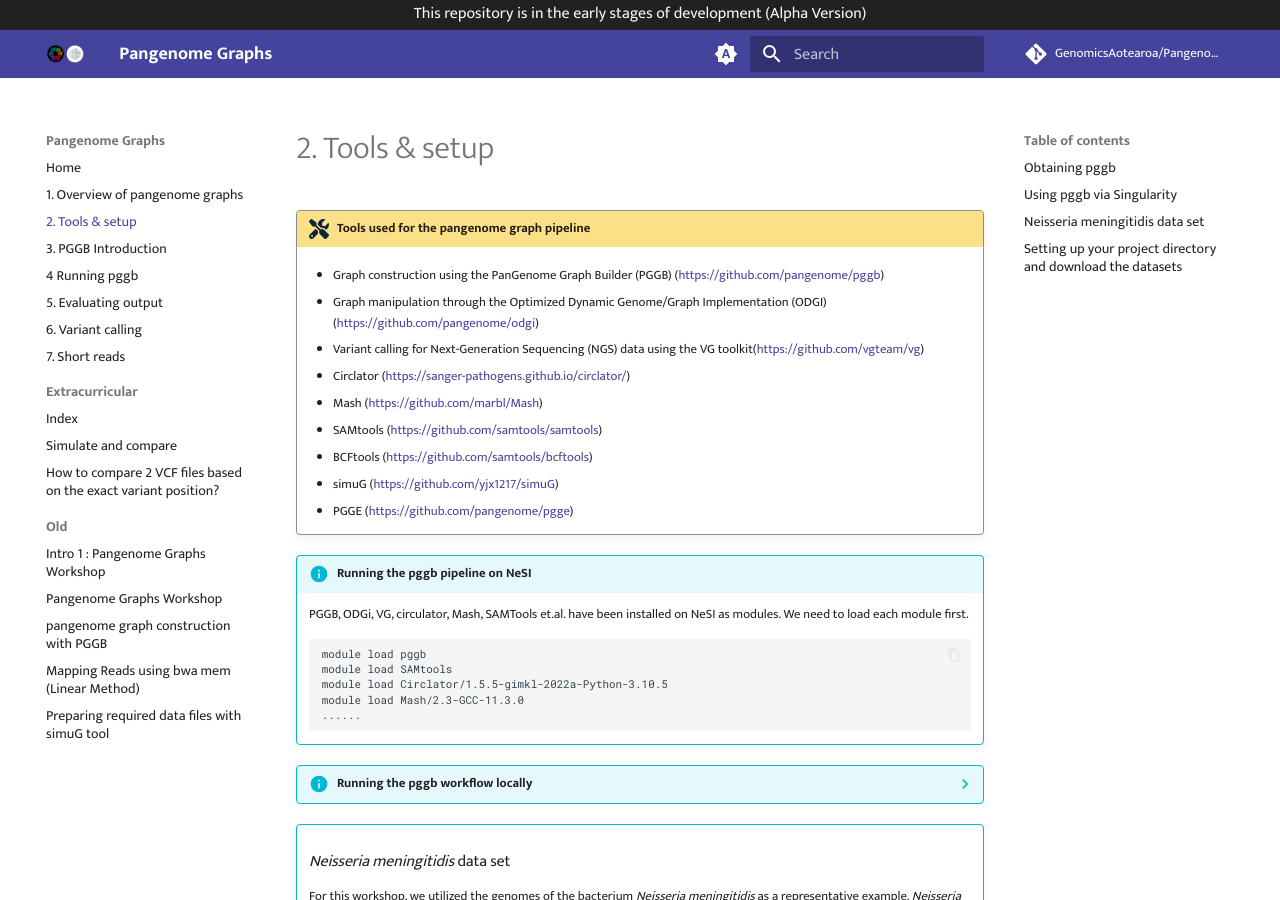
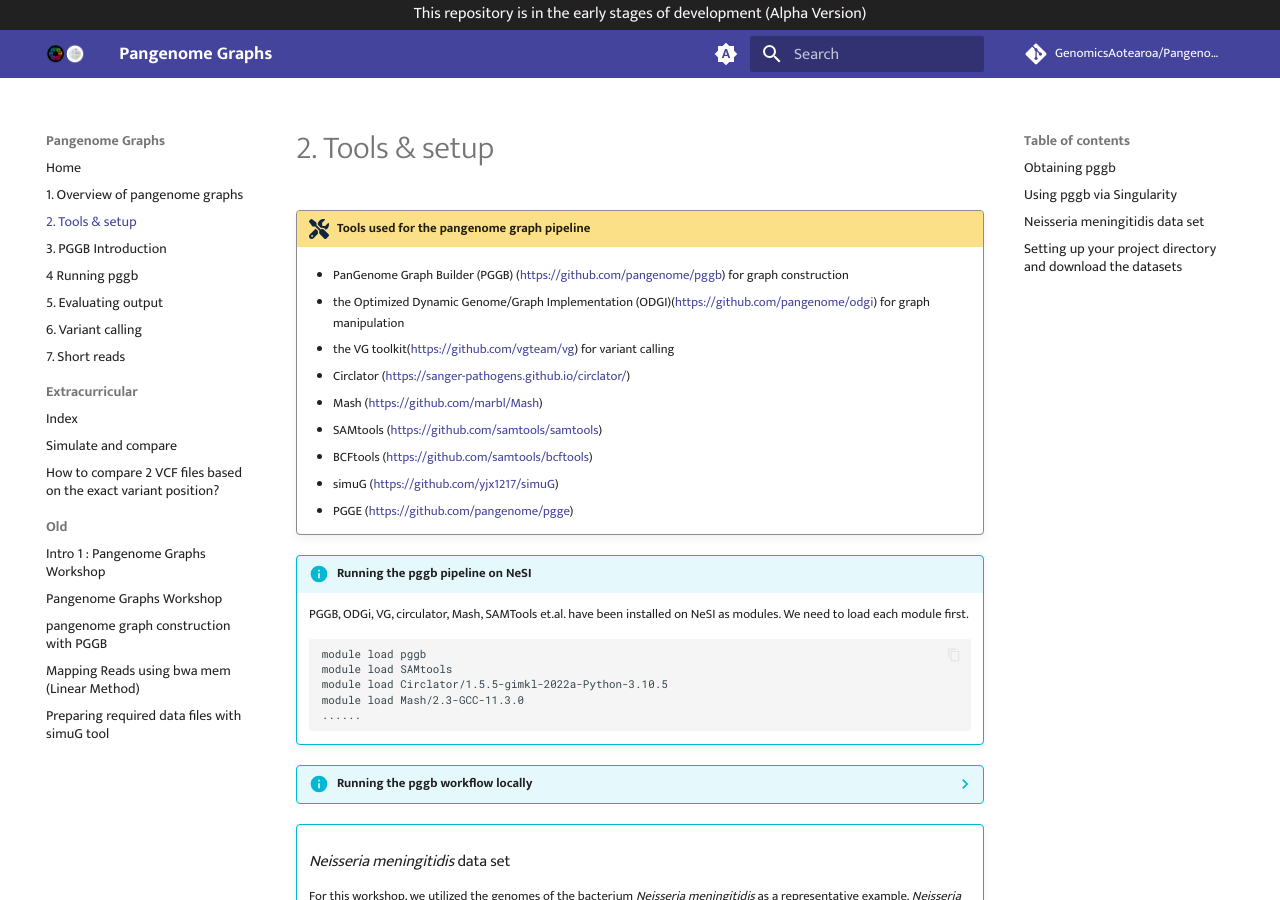
Before and after one commit to GenomicsAotearoa/Pangenome-Graphs-Workshop, an MkDocs documentation site: the page built from docs/2_Tools_and_setup.md, in a window 1280 px wide and 900 px high. Built offline with MkDocs 1.6.1 and Material for MkDocs 9.7.7, drawn with Linux system fonts in a browser that asks for light colours; comment, search, counter and statistics services are not loaded.

Commit message:
Update 2_Tools_and_setup.md

```diff
--- a/docs/2_Tools_and_setup.md
+++ b/docs/2_Tools_and_setup.md
@@ -2,11 +2,11 @@
 
 !!! screwdriver-wrench "Tools used for the pangenome graph pipeline"
 
-    - Graph construction using the PanGenome Graph Builder (PGGB) (https://github.com/pangenome/pggb)
+    - PanGenome Graph Builder (PGGB) (https://github.com/pangenome/pggb) for graph construction
 
-    - Graph manipulation through the Optimized Dynamic Genome/Graph Implementation (ODGI)(https://github.com/pangenome/odgi)
+    - the Optimized Dynamic Genome/Graph Implementation (ODGI)(https://github.com/pangenome/odgi) for graph manipulation
 
-    - Variant calling for Next-Generation Sequencing (NGS) data using the VG toolkit(https://github.com/vgteam/vg)
+    - the VG toolkit(https://github.com/vgteam/vg) for variant calling
 
     - Circlator (https://sanger-pathogens.github.io/circlator/)
     - Mash (https://github.com/marbl/Mash)
```
